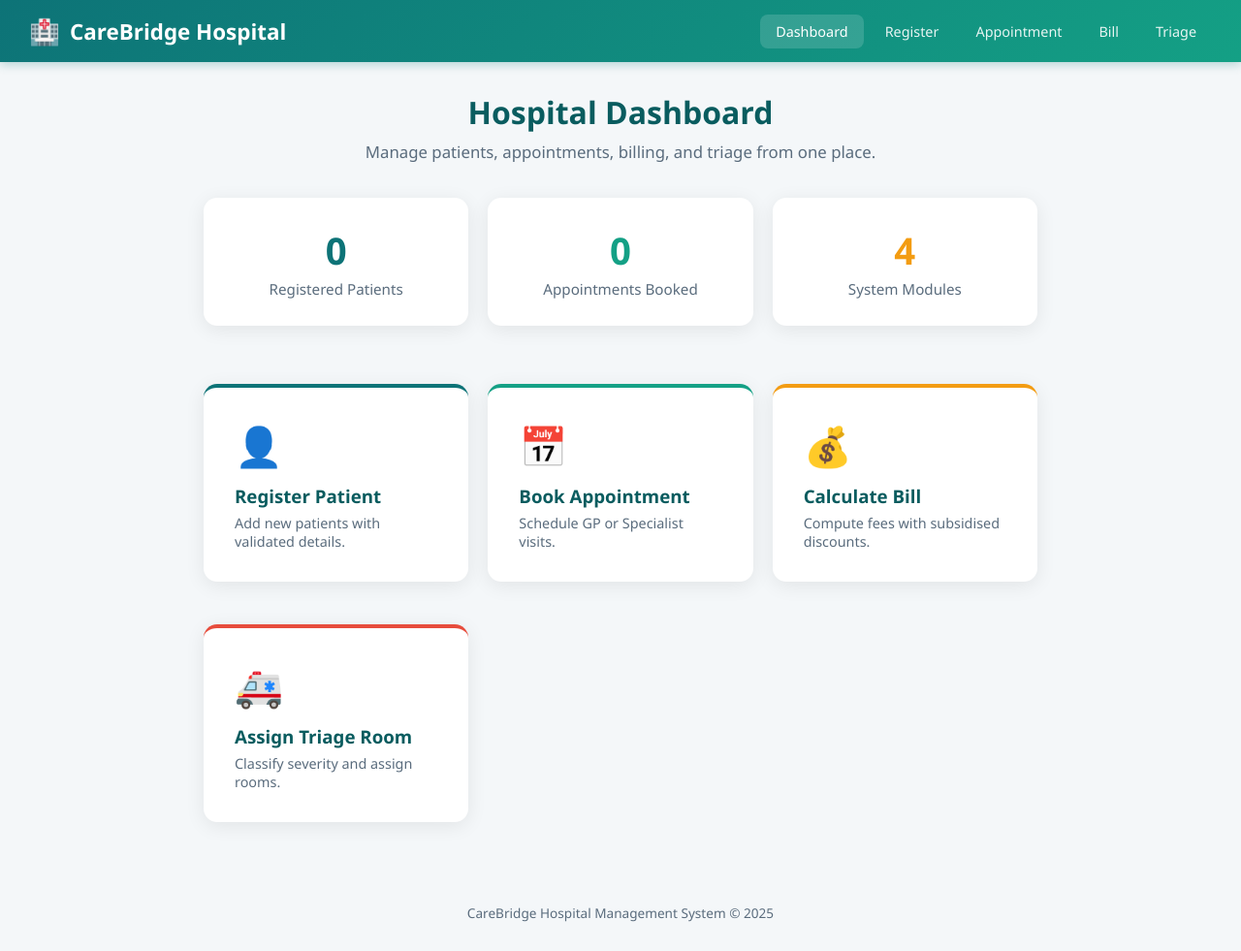
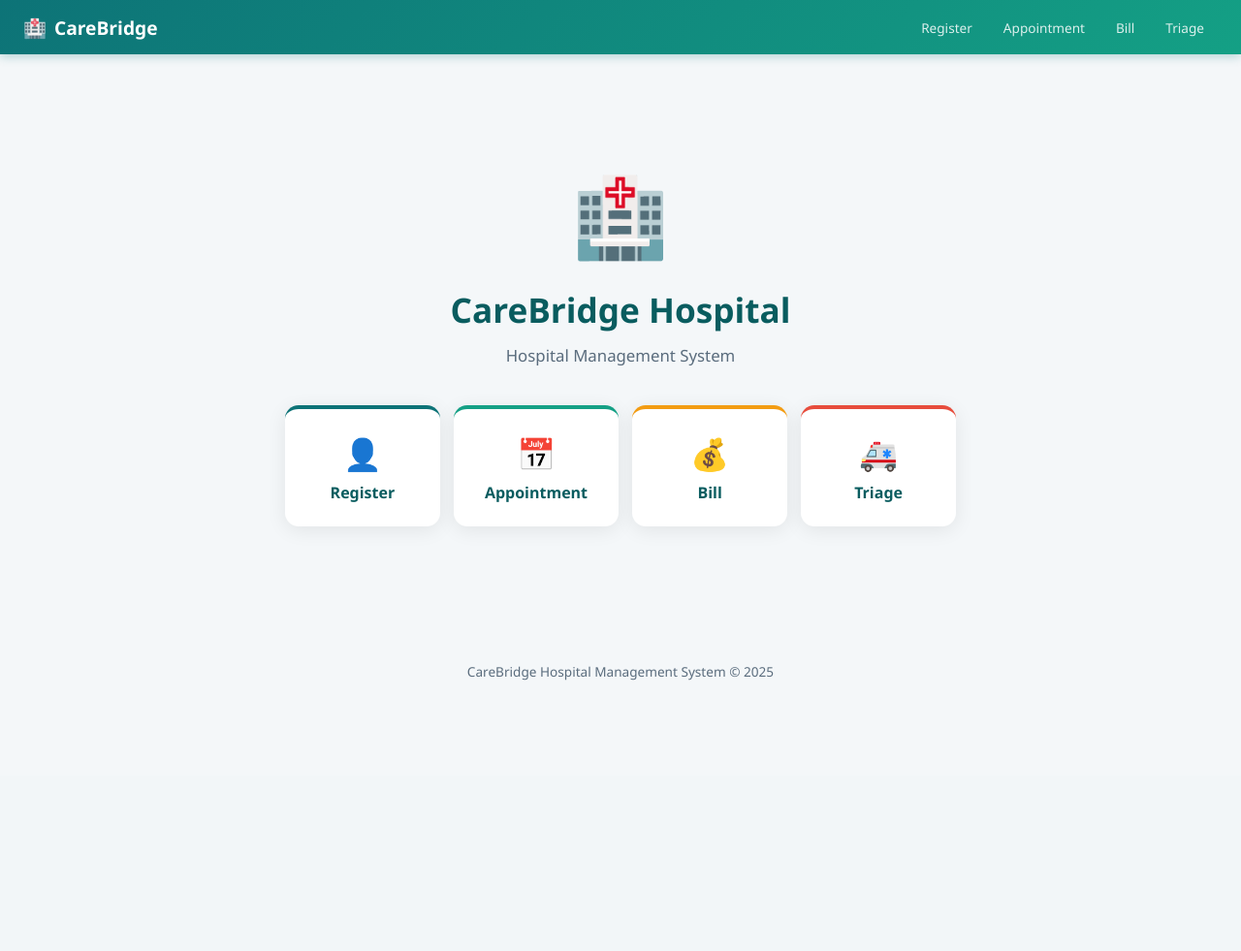
Before and after one commit to Agentzss/carebridge, a Flask app: page / in a window 1280 px wide. Shown: the whole page at 97% size. After the commit the page ends 702 px from the top, so only its background shows below. Run offline with Flask 3, Linux system fonts and the light colour scheme.

Commit message:
Update CareBridge with PowerShell menu and clean UI

```diff
--- a/templates/base.html
+++ b/templates/base.html
@@ -9,7 +9,6 @@
             --primary: #0d7377;
             --primary-dark: #095c5f;
             --secondary: #14a085;
-            --accent: #32e0c4;
             --bg: #f4f7f9;
             --card: #ffffff;
             --text: #2c3e50;
@@ -27,12 +26,11 @@
             color: var(--text);
             min-height: 100vh;
         }
-        /* Top Navigation */
         .navbar {
             background: linear-gradient(135deg, var(--primary) 0%, var(--secondary) 100%);
             color: white;
-            padding: 0 30px;
-            height: 64px;
+            padding: 0 24px;
+            height: 56px;
             display: flex;
             align-items: center;
             justify-content: space-between;
@@ -42,25 +40,24 @@
             z-index: 100;
         }
         .navbar-brand {
-            font-size: 1.4rem;
+            font-size: 1.2rem;
             font-weight: 700;
             display: flex;
             align-items: center;
-            gap: 10px;
+            gap: 8px;
             text-decoration: none;
             color: white;
         }
-        .navbar-brand span { font-size: 1.6rem; }
         .nav-links {
             display: flex;
-            gap: 6px;
+            gap: 4px;
         }
         .nav-links a {
-            color: rgba(255,255,255,0.9);
+            color: rgba(255,255,255,0.85);
             text-decoration: none;
-            padding: 8px 16px;
+            padding: 6px 14px;
             border-radius: 8px;
-            font-size: 0.9rem;
+            font-size: 0.85rem;
             font-weight: 500;
             transition: all 0.2s;
         }
@@ -68,21 +65,11 @@
             background: rgba(255,255,255,0.15);
             color: white;
         }
-        .mobile-menu-btn {
-            display: none;
-            background: none;
-            border: none;
-            color: white;
-            font-size: 1.5rem;
-            cursor: pointer;
-        }
-        /* Layout */
         .container {
             max-width: 900px;
             margin: 0 auto;
             padding: 30px 20px;
         }
-        /* Cards */
         .card {
             background: var(--card);
             border-radius: var(--radius);
@@ -99,13 +86,10 @@
             border-bottom: 2px solid #eef2f7;
         }
         .card-header h2 {
-            font-size: 1.4rem;
+            font-size: 1.3rem;
             color: var(--primary-dark);
         }
-        .card-header .icon {
-            font-size: 1.8rem;
-        }
-        /* Forms */
+        .card-header .icon { font-size: 1.6rem; }
         .form-group {
             margin-bottom: 22px;
         }
@@ -139,7 +123,6 @@
             color: var(--text-light);
             margin-top: 6px;
         }
-        /* Buttons */
         .btn {
             display: inline-flex;
             align-items: center;
@@ -154,13 +137,12 @@
             cursor: pointer;
             transition: all 0.2s;
             box-shadow: 0 4px 15px rgba(13,115,119,0.3);
+            text-decoration: none;
         }
         .btn:hover {
             transform: translateY(-2px);
             box-shadow: 0 6px 20px rgba(13,115,119,0.4);
         }
-        .btn:active { transform: translateY(0); }
-        /* Alerts */
         .alert {
             padding: 14px 18px;
             border-radius: 10px;
@@ -185,7 +167,6 @@
             color: #27ae60;
             border-left: 4px solid var(--success);
         }
-        /* Result Box */
         .result-box {
             background: linear-gradient(135deg, #f8fafc 0%, #f0f4f8 100%);
             border-radius: var(--radius);
@@ -217,7 +198,6 @@
             color: var(--primary);
             font-weight: 700;
         }
-        /* Triage Badge */
         .triage-badge {
             display: inline-block;
             padding: 6px 16px;
@@ -227,7 +207,6 @@
             text-transform: uppercase;
             letter-spacing: 0.5px;
         }
-        /* Scale bar */
         .scale-bar {
             display: flex;
             gap: 4px;
@@ -248,18 +227,15 @@
             color: var(--text-light);
             margin-bottom: 20px;
         }
-        /* Footer */
         .footer {
             text-align: center;
             padding: 30px;
             color: var(--text-light);
             font-size: 0.85rem;
         }
-        /* Responsive */
         @media (max-width: 640px) {
-            .nav-links { display: none; }
-            .mobile-menu-btn { display: block; }
             .navbar { padding: 0 16px; }
+            .nav-links a { padding: 6px 10px; font-size: 0.8rem; }
             .card { padding: 20px; }
             .container { padding: 16px; }
         }
@@ -267,9 +243,8 @@
 </head>
 <body>
     <nav class="navbar">
-        <a href="/" class="navbar-brand"><span>🏥</span> CareBridge Hospital</a>
+        <a href="/" class="navbar-brand"><span>🏥</span> CareBridge</a>
         <div class="nav-links">
-            <a href="/" class="{% if request.path == '/' %}active{% endif %}">Dashboard</a>
             <a href="/register" class="{% if request.path == '/register' %}active{% endif %}">Register</a>
             <a href="/appointment" class="{% if request.path == '/appointment' %}active{% endif %}">Appointment</a>
             <a href="/bill" class="{% if request.path == '/bill' %}active{% endif %}">Bill</a>
--- a/templates/index.html
+++ b/templates/index.html
@@ -1,58 +1,39 @@
 {% extends "base.html" %}
-{% block title %}Dashboard - CareBridge Hospital{% endblock %}
+{% block title %}CareBridge Hospital{% endblock %}
 {% block content %}
 
-<div style="text-align: center; margin-bottom: 36px;">
-    <h1 style="font-size: 2rem; color: var(--primary-dark); margin-bottom: 8px;">Hospital Dashboard</h1>
-    <p style="color: var(--text-light); font-size: 1.05rem;">Manage patients, appointments, billing, and triage from one place.</p>
-</div>
-
-<!-- Stats Row -->
-<div style="display: grid; grid-template-columns: repeat(auto-fit, minmax(200px, 1fr)); gap: 20px; margin-bottom: 36px;">
-    <div class="card" style="text-align: center; padding: 28px;">
-        <div style="font-size: 2.4rem; font-weight: 800; color: var(--primary);">{{ patient_count }}</div>
-        <div style="color: var(--text-light); font-size: 0.95rem; margin-top: 4px;">Registered Patients</div>
-    </div>
-    <div class="card" style="text-align: center; padding: 28px;">
-        <div style="font-size: 2.4rem; font-weight: 800; color: var(--secondary);">{{ appt_count }}</div>
-        <div style="color: var(--text-light); font-size: 0.95rem; margin-top: 4px;">Appointments Booked</div>
-    </div>
-    <div class="card" style="text-align: center; padding: 28px;">
-        <div style="font-size: 2.4rem; font-weight: 800; color: var(--warning);">4</div>
-        <div style="color: var(--text-light); font-size: 0.95rem; margin-top: 4px;">System Modules</div>
+<div style="text-align: center; padding: 80px 20px;">
+    <div style="font-size: 5rem; margin-bottom: 20px;">🏥</div>
+    <h1 style="font-size: 2.2rem; color: var(--primary-dark); margin-bottom: 12px;">CareBridge Hospital</h1>
+    <p style="color: var(--text-light); font-size: 1.05rem; margin-bottom: 40px;">
+        Hospital Management System
+    </p>
+    <div style="display: flex; gap: 14px; justify-content: center; flex-wrap: wrap;">
+        <a href="/register" style="text-decoration: none;">
+            <div style="background: white; padding: 24px 32px; border-radius: 14px; box-shadow: var(--shadow); text-align: center; min-width: 160px; transition: transform 0.2s; border-top: 4px solid var(--primary);">
+                <div style="font-size: 2rem; margin-bottom: 8px;">👤</div>
+                <div style="font-weight: 700; color: var(--primary-dark);">Register</div>
+            </div>
+        </a>
+        <a href="/appointment" style="text-decoration: none;">
+            <div style="background: white; padding: 24px 32px; border-radius: 14px; box-shadow: var(--shadow); text-align: center; min-width: 160px; transition: transform 0.2s; border-top: 4px solid var(--secondary);">
+                <div style="font-size: 2rem; margin-bottom: 8px;">📅</div>
+                <div style="font-weight: 700; color: var(--primary-dark);">Appointment</div>
+            </div>
+        </a>
+        <a href="/bill" style="text-decoration: none;">
+            <div style="background: white; padding: 24px 32px; border-radius: 14px; box-shadow: var(--shadow); text-align: center; min-width: 160px; transition: transform 0.2s; border-top: 4px solid var(--warning);">
+                <div style="font-size: 2rem; margin-bottom: 8px;">💰</div>
+                <div style="font-weight: 700; color: var(--primary-dark);">Bill</div>
+            </div>
+        </a>
+        <a href="/triage" style="text-decoration: none;">
+            <div style="background: white; padding: 24px 32px; border-radius: 14px; box-shadow: var(--shadow); text-align: center; min-width: 160px; transition: transform 0.2s; border-top: 4px solid var(--danger);">
+                <div style="font-size: 2rem; margin-bottom: 8px;">🚑</div>
+                <div style="font-weight: 700; color: var(--primary-dark);">Triage</div>
+            </div>
+        </a>
     </div>
 </div>
 
-<!-- Menu Cards -->
-<div style="display: grid; grid-template-columns: repeat(auto-fit, minmax(260px, 1fr)); gap: 20px;">
-    <a href="/register" style="text-decoration: none;">
-        <div class="card" style="border-top: 4px solid var(--primary); transition: transform 0.2s;">
-            <div style="font-size: 2.5rem; margin-bottom: 12px;">👤</div>
-            <h3 style="color: var(--primary-dark); margin-bottom: 6px;">Register Patient</h3>
-            <p style="color: var(--text-light); font-size: 0.9rem;">Add new patients with validated details.</p>
-        </div>
-    </a>
-    <a href="/appointment" style="text-decoration: none;">
-        <div class="card" style="border-top: 4px solid var(--secondary); transition: transform 0.2s;">
-            <div style="font-size: 2.5rem; margin-bottom: 12px;">📅</div>
-            <h3 style="color: var(--primary-dark); margin-bottom: 6px;">Book Appointment</h3>
-            <p style="color: var(--text-light); font-size: 0.9rem;">Schedule GP or Specialist visits.</p>
-        </div>
-    </a>
-    <a href="/bill" style="text-decoration: none;">
-        <div class="card" style="border-top: 4px solid var(--warning); transition: transform 0.2s;">
-            <div style="font-size: 2.5rem; margin-bottom: 12px;">💰</div>
-            <h3 style="color: var(--primary-dark); margin-bottom: 6px;">Calculate Bill</h3>
-            <p style="color: var(--text-light); font-size: 0.9rem;">Compute fees with subsidised discounts.</p>
-        </div>
-    </a>
-    <a href="/triage" style="text-decoration: none;">
-        <div class="card" style="border-top: 4px solid var(--danger); transition: transform 0.2s;">
-            <div style="font-size: 2.5rem; margin-bottom: 12px;">🚑</div>
-            <h3 style="color: var(--primary-dark); margin-bottom: 6px;">Assign Triage Room</h3>
-            <p style="color: var(--text-light); font-size: 0.9rem;">Classify severity and assign rooms.</p>
-        </div>
-    </a>
-</div>
-
 {% endblock %}
```
Also changed, not shown: 1 other file.
